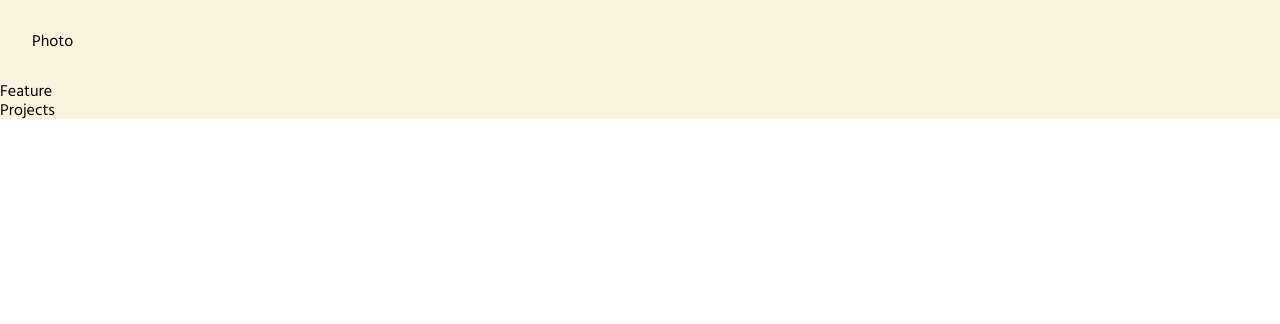
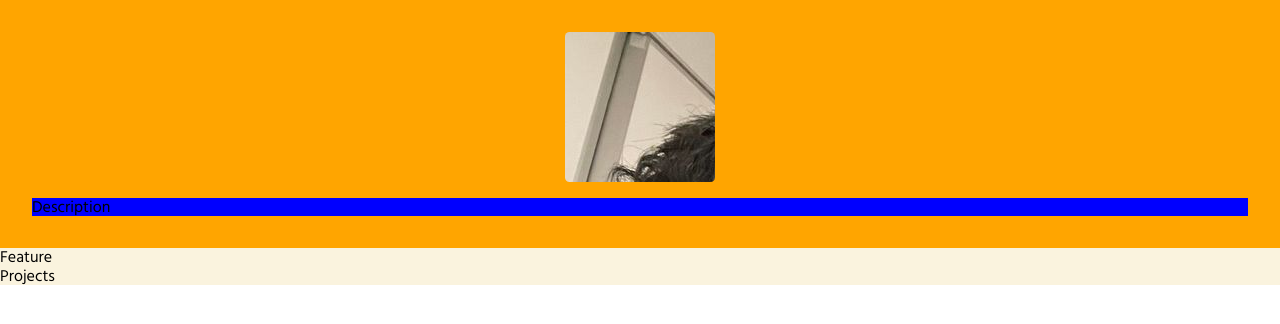
Before and after one commit to ryuash/ryuash.github.io, a Next.js app: page / in a window 1280 px wide. Shown: the top 324 px of the page. Built offline with nearby package versions, Linux system fonts and the light colour scheme.

Commit message:
wip: reset eslint

```diff
--- a/src/components/box/index.tsx
+++ b/src/components/box/index.tsx
@@ -3,7 +3,7 @@ import { RootCSS } from './styles';
 
 const Box: React.FC<{children: React.ReactNode} & ComponentDefault> = (props) => {
   return (
-    <RootCSS>
+    <RootCSS className={props.className}>
       {props.children}
     </RootCSS>
   )
--- a/src/screens/home/components/intro/index.tsx
+++ b/src/screens/home/components/intro/index.tsx
@@ -1,12 +1,19 @@
 import React from 'react';
-import { Box } from '@src/components';
+import { RootCSS } from './styles';
 
-const Intro = () => {
+function Intro() {
   return (
-    <Box>
-      <div>Photo</div>
-    </Box>
-  )
+    <RootCSS>
+      <div className="profile">
+        <img
+          className="profile--image"
+          src="/images/profile.jpeg"
+          alt="profile photo"
+        />
+      </div>
+      <div className="description">Description</div>
+    </RootCSS>
+  );
 }
 
 export default Intro;
--- /dev/null
+++ b/src/screens/home/components/intro/styles.ts
@@ -0,0 +1,24 @@
+import styled from 'styled-components';
+import { Box } from '@src/components';
+
+export const RootCSS = styled(Box)`
+  background: orange;
+  display: flex;
+  align-items: center;
+  justify-content: center;
+  flex-direction: column;
+
+  .profile {
+    height: 150px;
+    width: 150px;
+    border-radius: 3%;
+    background: lime;
+    overflow: hidden;
+  }
+
+  .description {
+    margin-top: 1rem;
+    background: blue;
+    width: 100%;
+  }
+`;
```
Also changed, not shown: .eslintrc.json.
